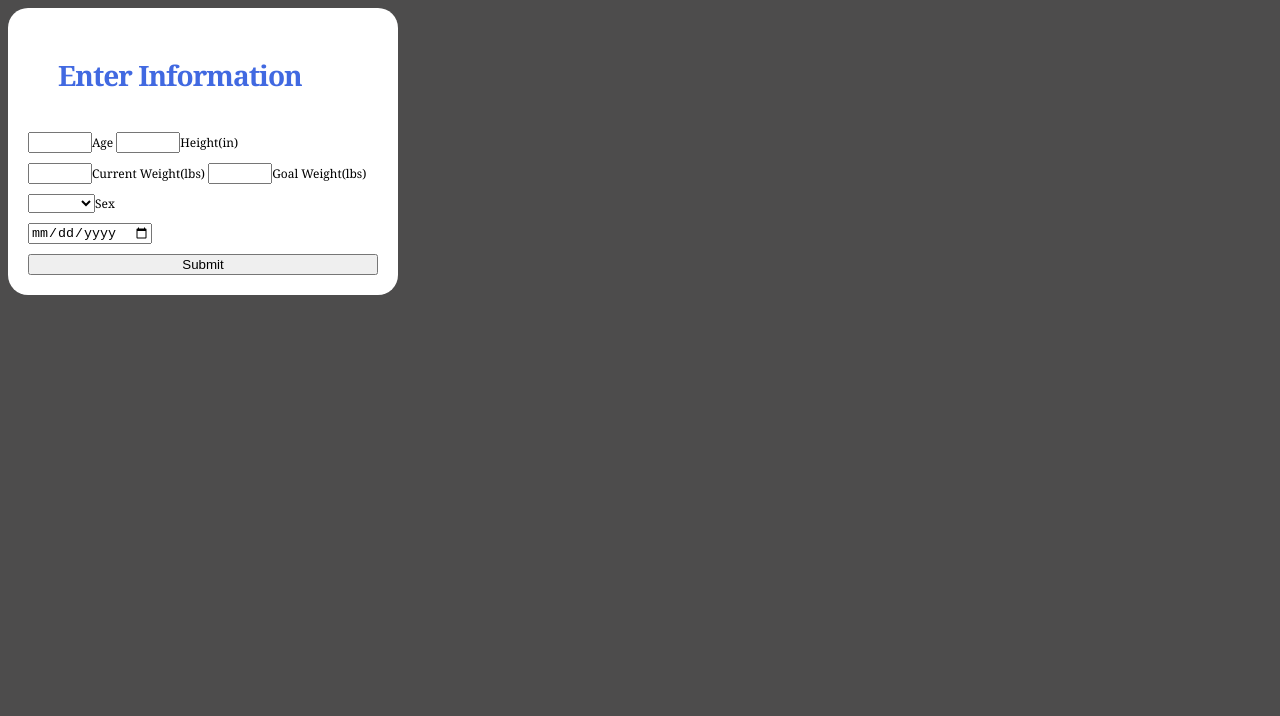
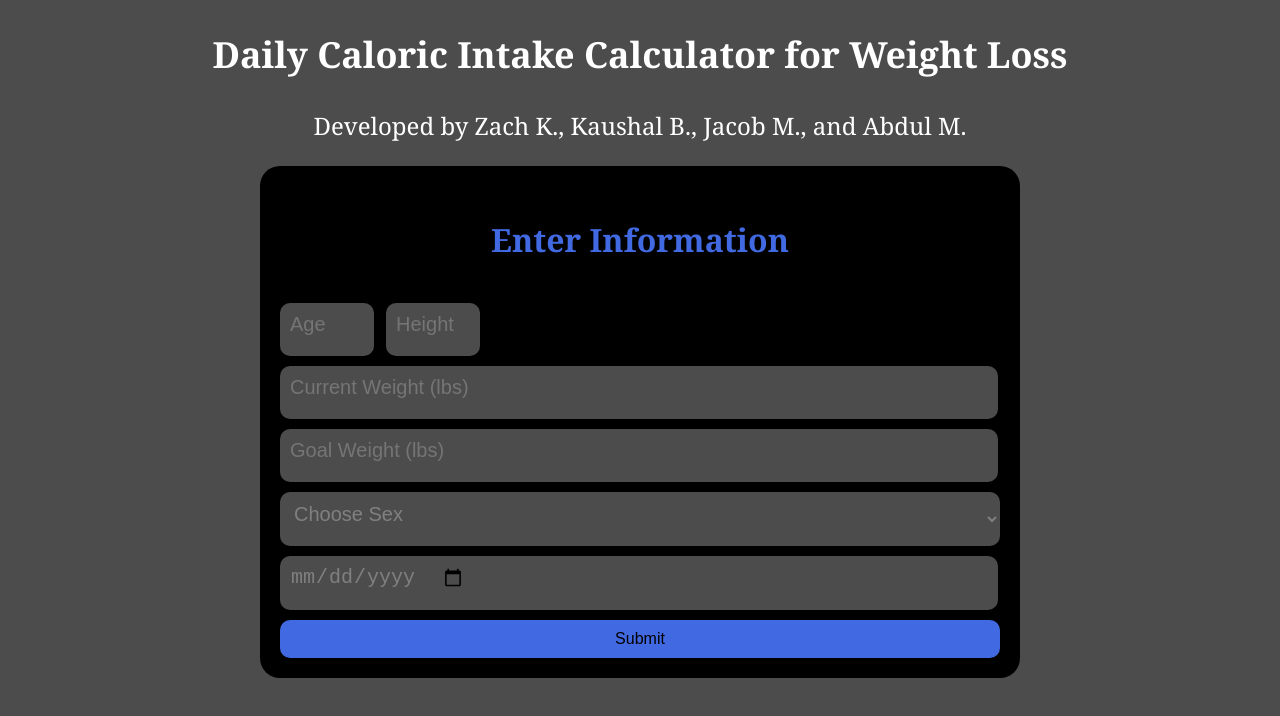
Before and after one commit to jmarison/ClientSideProject324, a plain HTML site: page index.html in a window 1280 px wide. Shown: the top 716 px of the page. Drawn offline with Linux system fonts and the light colour scheme.

Commit message:
very basic setup

```diff
--- a/assets/styles/styles.css
+++ b/assets/styles/styles.css
@@ -2,26 +2,90 @@ body{
     font-family: Cambria, Cochin, Georgia, Times, 'Times New Roman', serif;
     background-color: #4d4c4c;
     font-size: 12px;
-    width: 1024px;
     height: 2048px;
+}
+#introduction{
+    color:white;
+    max-width: fit-content;
+    margin-left: auto;
+    margin-right: auto;
+    font-size: 2em;
+    text-align: center;
 }
 .form {
     display: flex;
     flex-direction: column;
     gap: 10px;
-    max-width: 350px;
-    background-color: #fff;
+    max-width: 720px;
+    max-height: 1024px;
+    background-color: black;
     padding: 20px;
     border-radius: 20px;
     position: relative;
+    color: white;
+    margin-left: auto;
+    margin-right: auto;
   }
   .formTitle{
-    font-size: 28px;
+    font-size: 32px;
     color: royalblue;
     font-weight: 600;
-    letter-spacing: -1px;
-     position: relative;
+    margin-left: auto;
+    margin-right: auto;
+  }
+  .numberInputs {
+    display: flex;
+    width: 100%;
+    gap: 10px;
+  }
+  .weightInputs{
+    display: flex;
+    flex-direction: column;
+    width: 100%;
+    row-gap: 10px;
+  }
+  .form label {
+    position: relative;
+  }
+
+  .form label .input, #sexInput {
+    width: calc(100% - 22px); /*cuts out border and padding so it fits in form box */
+    padding: 10px 10px 20px 10px;
+    outline: 0;
+    border: none;
+    border-radius: 10px;
+    background-color: #4d4c4c;
     display: flex;
     align-items: center;
-    padding-left: 30px;
+    line-height: 1;
+    font-size: 20px;
+    color: gray;
+    cursor: text;
   }
+
+
+  #sexInput{
+    width: 100%;
+    border: none;
+    cursor: pointer;
+  }
+  #endDateInput{
+    cursor: pointer;
+  }
+
+  .submit {
+    border: none;
+    outline: none;
+    background-color: royalblue;
+    padding: 10px;
+    border-radius: 10px;
+    font-size: 16px;
+    cursor: pointer;
+  }
+  .submit:hover {
+    background-color: rgb(56, 90, 194);
+  }
+  #calorieFinal{
+    font-size: 32px;
+    margin: auto;
+  }
--- a/index.html
+++ b/index.html
@@ -5,37 +5,75 @@
         <link rel="stylesheet" href="assets/styles/styles.css">
     </head>
     <body>
+         <!--Introduction Section-->
+        <section id="introduction">
+            <h2>Daily Caloric Intake Calculator for Weight Loss</h2>
+            <p>Developed by Zach K., Kaushal B., Jacob M., and Abdul M.</p>
+        </section>
+
         <div id="inputs">
             <form id="weightLossForm" class="form">
                 <p class="formTitle">Enter Information</p>
                 <div class="numberInputs">
                     <label for="age">
-                        <input type="number" min="1" max="100" name="age" id="ageInput" required><span>Age</span>
+                        <input
+                        type="number"
+                        min="1"
+                        max="100"
+                        name="age"
+                        id="ageInput"
+                        class="input"
+                        placeholder="Age"
+                        required>
                     </label>
                     <label for="height">
-                        <input type="number" min="1" max="107" name="height" id="heightInput" required><span>Height(in)</span>
+                        <input
+                        type="number"
+                        min="1"
+                        max="107"
+                        name="height"
+                        id="heightInput"
+                        class="input"
+                        placeholder="Height (in)"
+                        required>
                     </label>
                 </div>
                 <div class="weightInputs">
                     <label for="currWeight">
-                        <input type="number" min="1" max="700" name="currWeight" id="currWeightInput" required><span>Current Weight(lbs)</span>
+                        <input
+                        type="number"
+                        min="1"
+                        max="700"
+                        name="currWeight"
+                         id="currWeightInput"
+                        class="input"
+                        placeholder="Current Weight (lbs)"
+                          required>
                     </label>
                     <label for="goalWeight">
-                        <input type="number" min="1" max="700" name="goalWeight" id="goalWeightInput" required><span>Goal Weight(lbs)</span>
+                        <input
+                         type="number"
+                          min="1"
+                          max="700"
+                          name="goalWeight"
+                          id="goalWeightInput"
+                          class="input"
+                          placeholder="Goal Weight (lbs)"
+                          required>
                     </label>
                 </div>
                 <label for="sex">
-                    <select id="sexInput" name="sex" required>
-                        <option></option> <!-- Blank option -->
+                    <select id="sexInput" name="sex" class="input" required>
+                        <option value="" disabled selected>Choose Sex</option> <!-- Blank option -->
                         <option value="Female">Female</option>
                         <option value="Male">Male</option>
                         <option value="Other">Other</option>
-                    </select><span>Sex</span>
+                    </select>
                 </label>
                 <label for="endDate">
-                    <input type="date" name="endDate" id="endDateInput" required>
+                    <input type="date" name="endDate" id="endDateInput" class="input" placeholder="End Date" required>
                 </label>
-                <input type="submit" value="Submit" id="submitButton">
+                <input type="submit" value="Submit" id="submitButton" class="submit">
             </form>
 
             <div id="calorieFinal"></div>
```
